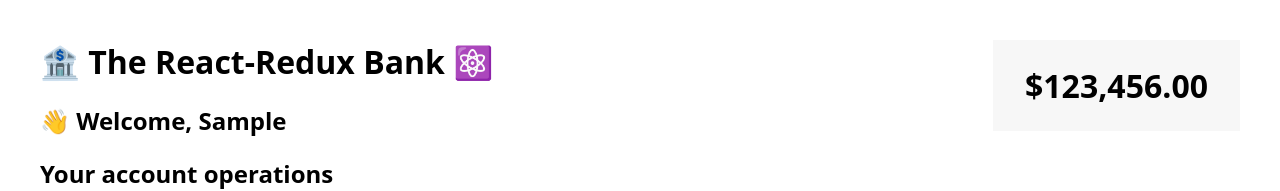
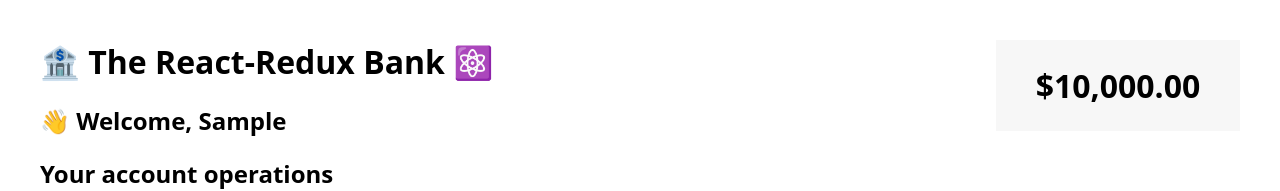
Before and after one commit to aymenhamim/React-apps, a React (Vite) app in the folder small-bank-app/: page / in a window 1280 px wide. Both pictures are taken after typing "Sample", "Sample" into the empty fields and a click on the button "CREATE NEW CUSTOMER". Shown: the top 191 px of the page. Built offline with nearby package versions, Linux system fonts and the light colour scheme.

Commit message:
Display account balance

```diff
--- a/small-bank-app/src/features/accounts/BalanceDisplay.jsx
+++ b/small-bank-app/src/features/accounts/BalanceDisplay.jsx
@@ -1,3 +1,5 @@
+import { useSelector } from "react-redux";
+
 function formatCurrency(value) {
   return new Intl.NumberFormat("en", {
     style: "currency",
@@ -6,7 +8,9 @@
 }
 
 function BalanceDisplay() {
-  return <div className="balance">{formatCurrency(123456)}</div>
+  const account = useSelector((store) => store.account);
+
+  return <div className="balance">{formatCurrency(account.balance)}</div>;
 }
 
 export default BalanceDisplay;
```
